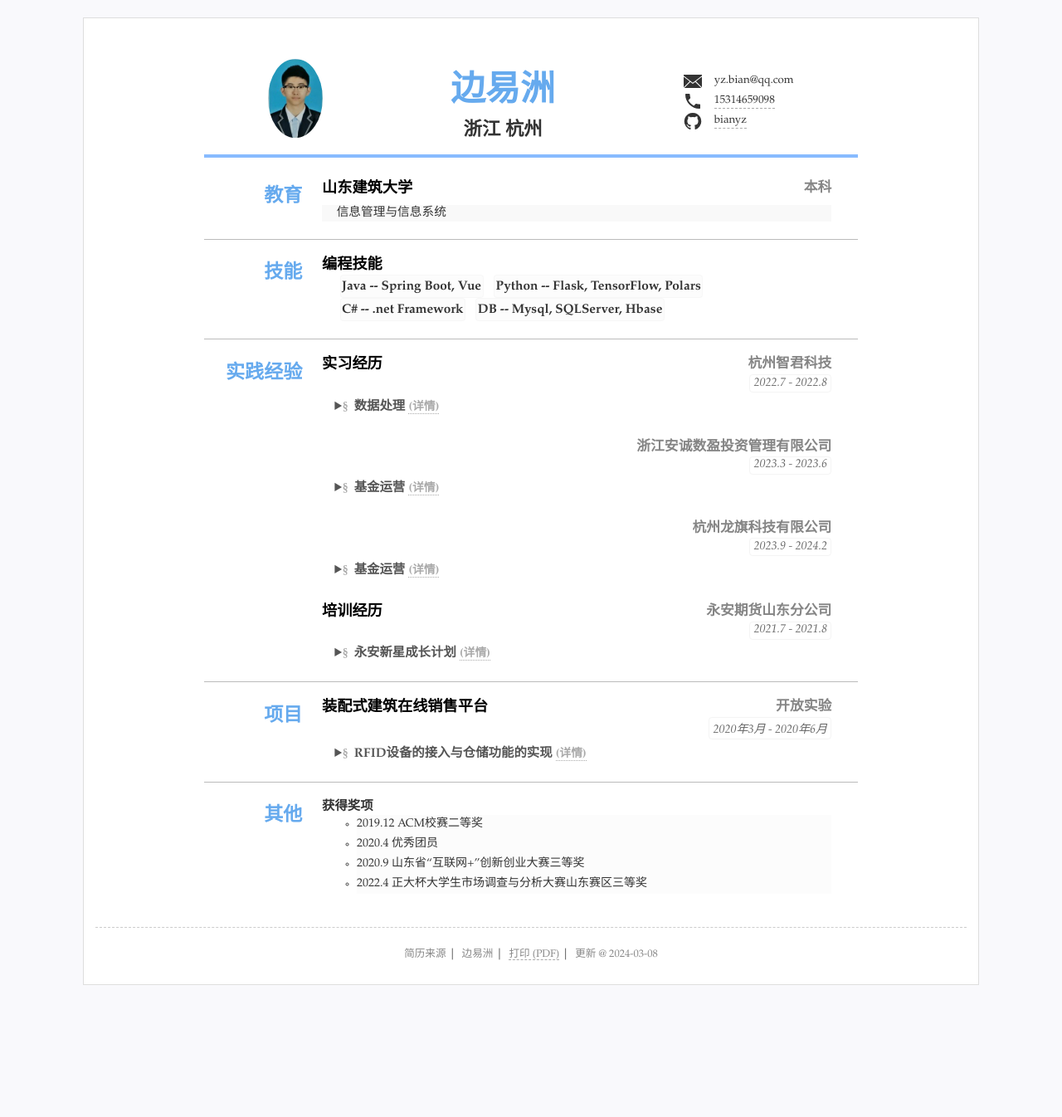
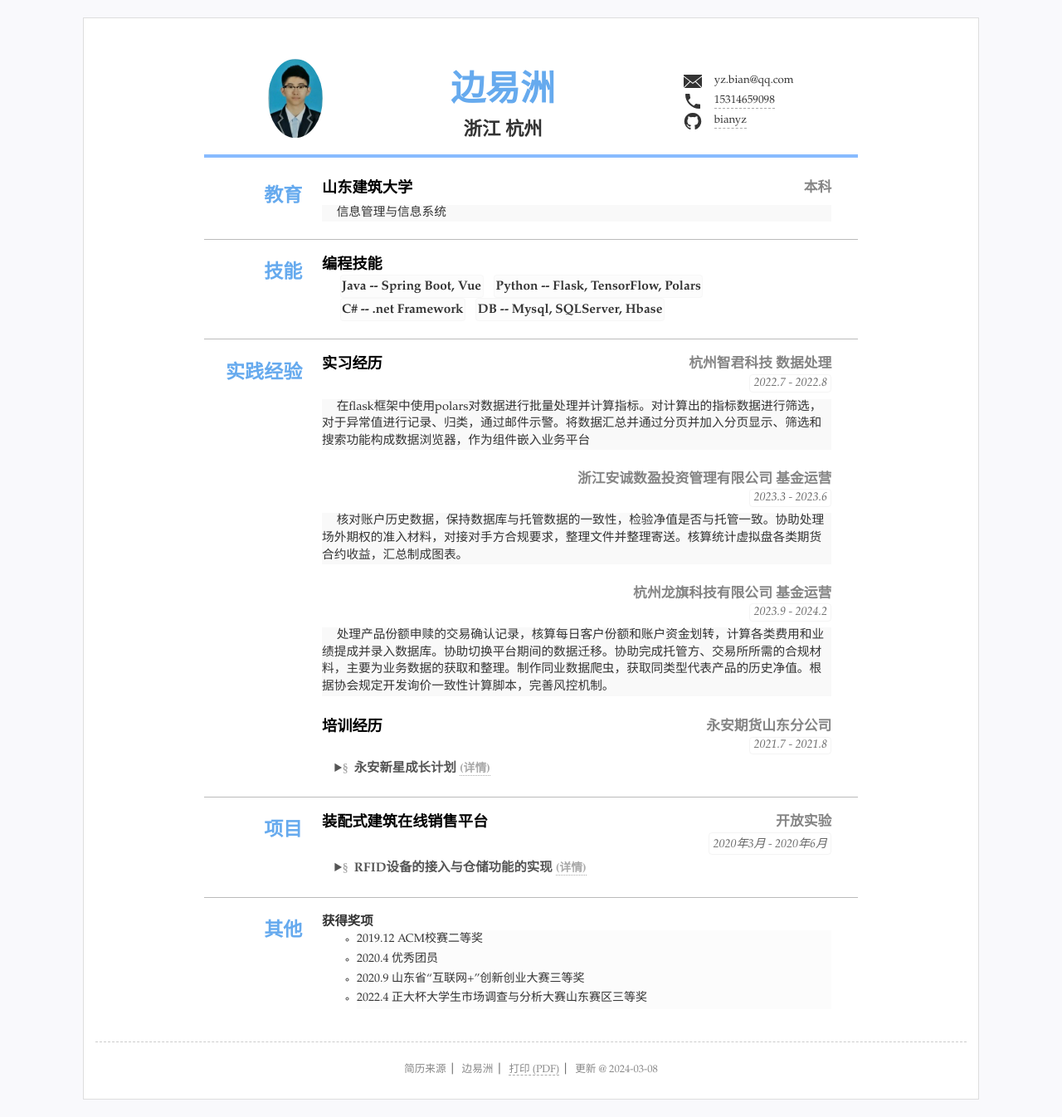
Before and after one commit to bianyz/CV, a Jekyll site: the page built from index.html, in a window 1280 px wide. Shown: the whole page at 83% size. Built offline with Jekyll 4.4.1, drawn with Linux system fonts in a browser that asks for light colours; before the commit the page ends 1208 px from its top, so only the background shows below that.

Commit message:
Update resume.yml

```diff
--- a/_data/resume.yml
+++ b/_data/resume.yml
@@ -46,31 +46,31 @@ main: #简历主要内容，
   name: 实践经验
   content:
   - title: 实习经历
-    sub: 杭州智君科技
+    sub: 杭州智君科技    数据处理
     duration: "2022.7 - 2022.8"
     #tags:
     #- 产品部
-    summary: 数据处理
+    #summary: 数据处理
     detail: 在flask框架中使用polars对数据进行批量处理并计算指标。对计算出的指标数据进行筛选，对于异常值进行记录、归类，通过邮件示警。将数据汇总并通过分页并加入分页显示、筛选和搜索功能构成数据浏览器，作为组件嵌入业务平台
     # open: open
     #可以设置open默认展开
 
   - title:
-    sub: 浙江安诚数盈投资管理有限公司
+    sub: 浙江安诚数盈投资管理有限公司    基金运营
     duration: "2023.3 - 2023.6"
     #tags:
     #- 产品部
-    summary: 基金运营
+    #summary: 基金运营
     detail: 核对账户历史数据，保持数据库与托管数据的一致性，检验净值是否与托管一致。协助处理场外期权的准入材料，对接对手方合规要求，整理文件并整理寄送。核算统计虚拟盘各类期货合约收益，汇总制成图表。
     # open: open
     #可以设置open默认展开
 
   - title:
-    sub: 杭州龙旗科技有限公司
+    sub: 杭州龙旗科技有限公司    基金运营
     duration: "2023.9 - 2024.2"
     #tags:
     #- 产品部
-    summary: 基金运营
+    #summary: 基金运营
     detail: 处理产品份额申赎的交易确认记录，核算每日客户份额和账户资金划转，计算各类费用和业绩提成并录入数据库。协助切换平台期间的数据迁移。协助完成托管方、交易所所需的合规材料，主要为业务数据的获取和整理。制作同业数据爬虫，获取同类型代表产品的历史净值。根据协会规定开发询价一致性计算脚本，完善风控机制。
     # open: open
     #可以设置open默认展开
```
